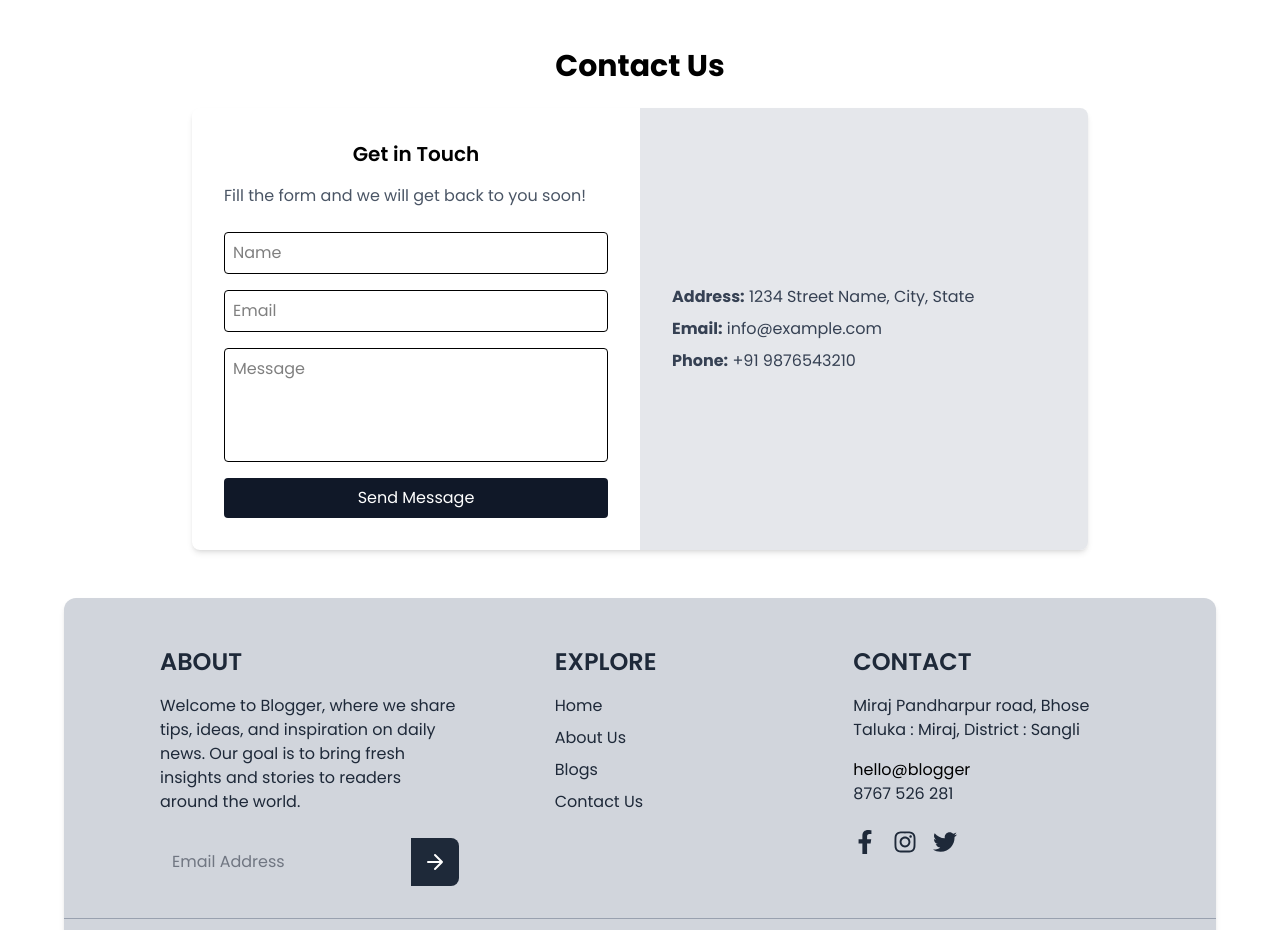
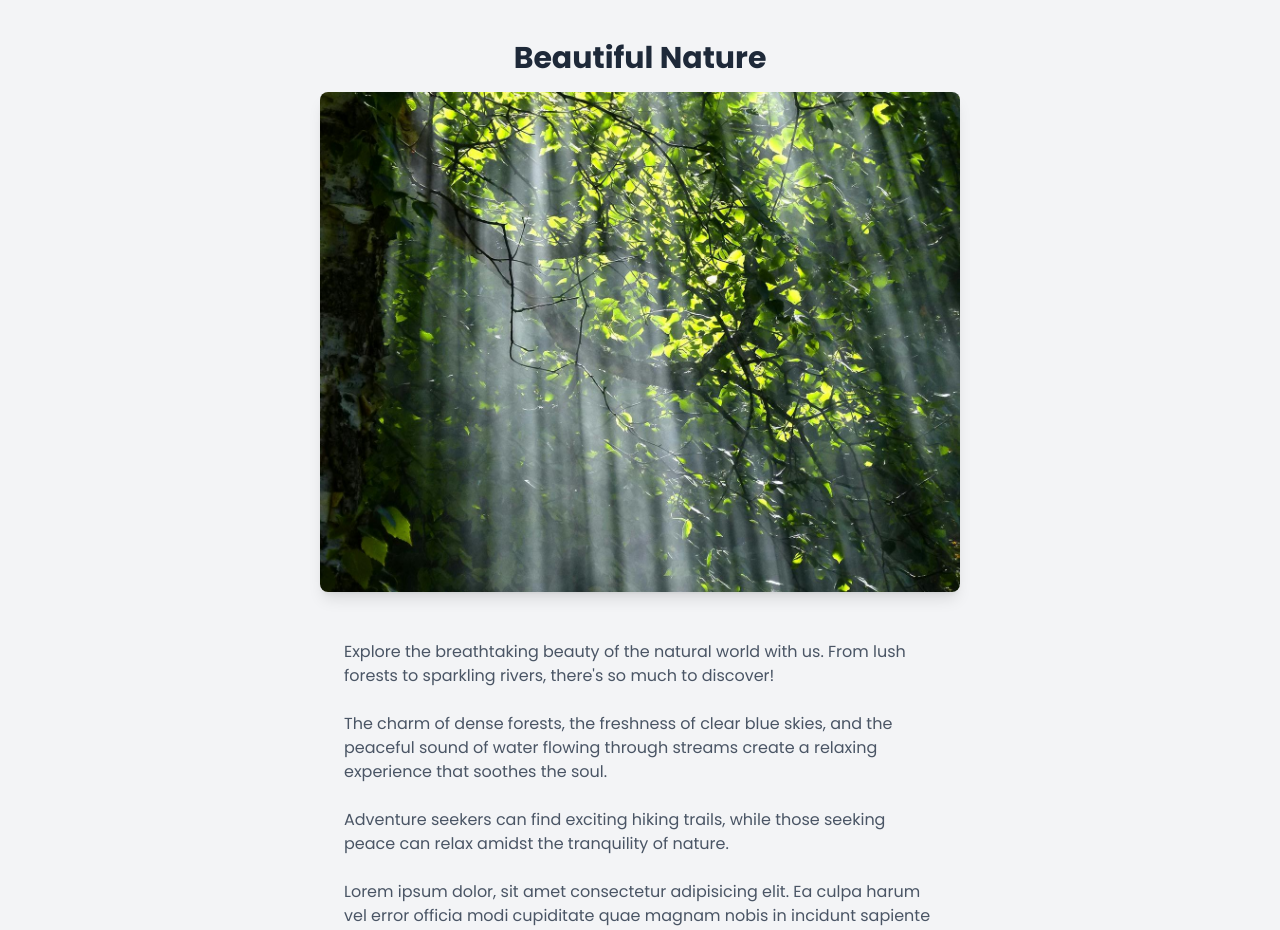
Before and after one commit to deepMhabdi/blog_website, a React (Vite) app: page / in a window 1280 px wide. Shown: the top 930 px of the page. Built offline with nearby package versions, Linux system fonts and the light colour scheme.

Commit message:
Add InsideBlog component and nature image; enhance ContactUs layout

```diff
--- a/src/App.jsx
+++ b/src/App.jsx
@@ -1,10 +1,12 @@
 import React from "react";
 import Footer from "./components/Footer";
 import ContactUs from "./components/ContactUs";
+import InsideBlog from "./components/InsideBlog";
 
 const App = () => {
   return (
     <div className="font-family">
+      <InsideBlog />
       <ContactUs />
       <Footer />
     </div>
--- a/src/components/ContactUs.jsx
+++ b/src/components/ContactUs.jsx
@@ -71,7 +71,10 @@ const ContactUs = () => {
               </button>
             </form>
           </div>
-          <div className="md:w-1/2 bg-gray-200 p-8 flex flex-col justify-center">
+          <div className="md:w-1/2 bg-gray-200 p-8 flex flex-col justify-center text-center">
+          <h1>
+
+          </h1>
             <p className="text-gray-700 mb-2">
               <strong>Address:</strong> 1234 Street Name, City, State
             </p>
--- /dev/null
+++ b/src/components/InsideBlog.jsx
@@ -0,0 +1,40 @@
+import React from "react";
+import nature from "../assets/nature.jpg";
+
+const InsideBlog = () => {
+  return (
+    <section className="min-h-screen w-screen flex flex-col items-center bg-gray-100 py-10">
+        <h1 className="text-3xl font-bold mb-4 text-gray-800 text-center">
+          Beautiful Nature
+        </h1>
+      <div className="w-11/12 md:w-1/2 h-[500px] bg-white shadow-lg rounded-lg overflow-hidden">
+        <img src={nature} alt="nature" className="w-full h-full object-cover" />
+      </div>
+
+      <div className="w-11/12 md:w-1/2 mt-6 rounded-lg p-6">
+
+        <p className="text-gray-600 text-base text-left">
+          Explore the breathtaking beauty of the natural world with us. From
+          lush forests to sparkling rivers, there's so much to discover!
+          <br />
+          <br />
+          The charm of dense forests, the freshness of clear blue skies, and the
+          peaceful sound of water flowing through streams create a relaxing
+          experience that soothes the soul.
+          <br />
+          <br />
+          Adventure seekers can find exciting hiking trails, while those seeking
+          peace can relax amidst the tranquility of nature.
+          <br />
+          <br />
+          Lorem ipsum dolor, sit amet consectetur adipisicing elit. Ea culpa
+          harum vel error officia modi cupiditate quae magnam nobis in incidunt
+          sapiente dolor unde, eos, nihil itaque accusantium, voluptatibus
+          autem.
+        </p>
+      </div>
+    </section>
+  );
+};
+
+export default InsideBlog;
```
Also changed, not shown: src/assets/nature.jpg (added).
